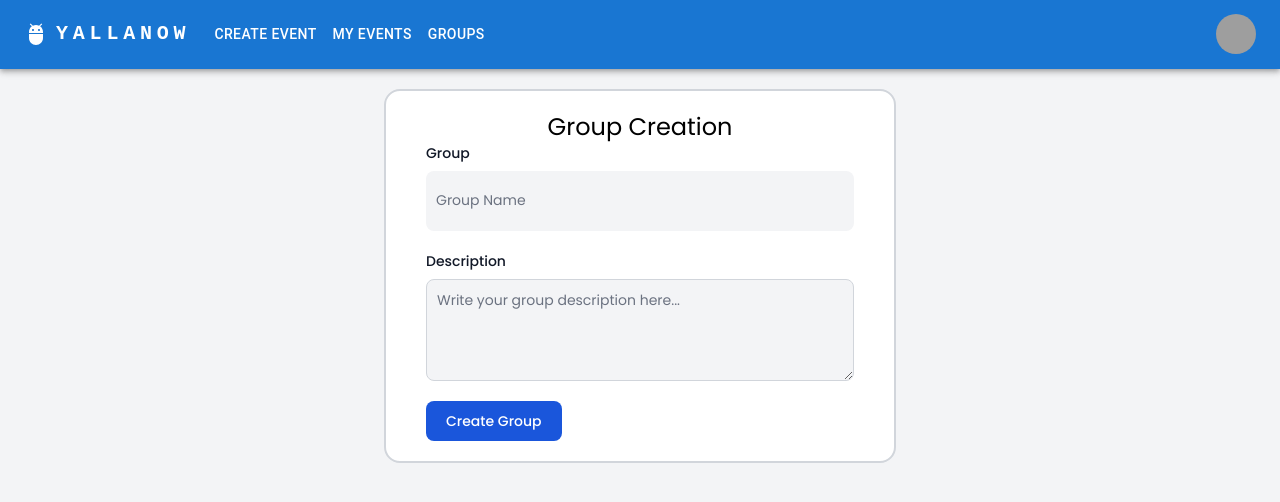
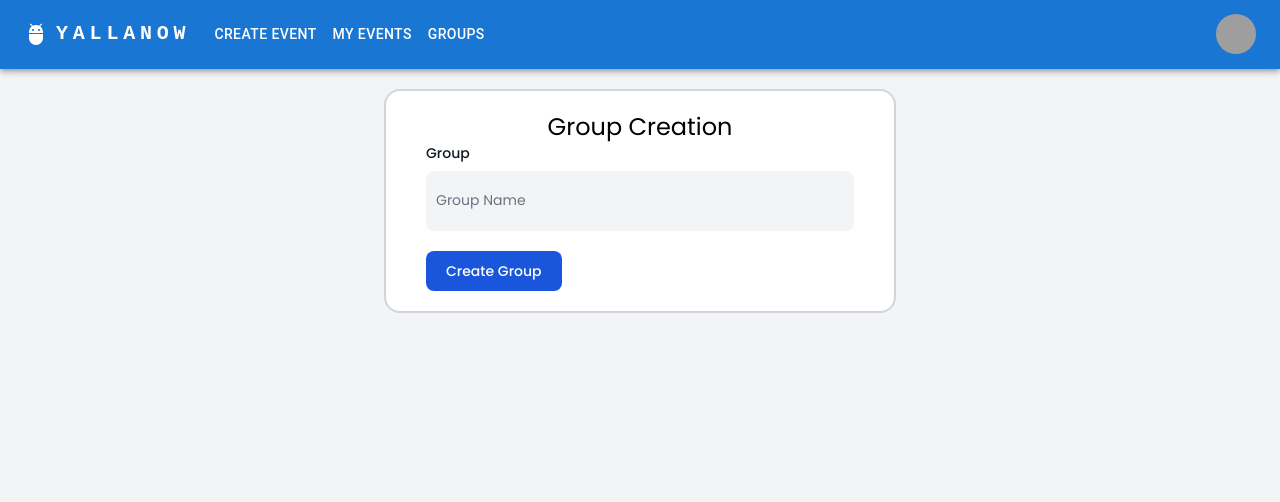
Before and after one commit to maged-elhabiby/YallaNow, a React (Create React App) app in the folder Frontend/: page /group-creation in a window 1280 px wide. Shown: the top 502 px of the page. Built offline with nearby package versions, Linux system fonts and the light colour scheme; grey boxes are pictures that could not be loaded.

Commit message:
removed description

```diff
--- a/Frontend/src/components/groupCreation.js
+++ b/Frontend/src/components/groupCreation.js
@@ -18,10 +18,6 @@ function groupCreation() {
                             <label for="text" class="block mb-2 text-sm font-medium text-gray-900 dark:text-white">Group</label>
                             <input type="text" id="GroupName" class="bg-gray-100 border border-gray-300 text-gray-900 text-sm rounded-lg focus:ring-blue-500 focus:border-blue-500 block w-full p-2.5 " placeholder="Group Name" required />
                         </div>
-                        <div class="mb-5">
-                            <label for="message" class="block mb-2 text-sm font-medium text-gray-900 dark:text-white">Description</label>
-                            <textarea id="message" rows="4" class="block p-2.5 w-full text-sm text-gray-900 bg-gray-100 rounded-lg border-1 border-gray-300 focus:ring-blue-500 focus:border-blue-500 " placeholder="Write your group description here..."></textarea>
-                        </div>
                         <button type="submit" class="text-white bg-blue-700 hover:bg-blue-800 focus:ring-4 focus:outline-none focus:ring-blue-300 font-medium rounded-lg text-sm w-full sm:w-auto px-5 py-2.5 text-center dark:bg-blue-600 dark:hover:bg-blue-700 dark:focus:ring-blue-800">Create Group</button>
                     </form>
                 </div>
```
